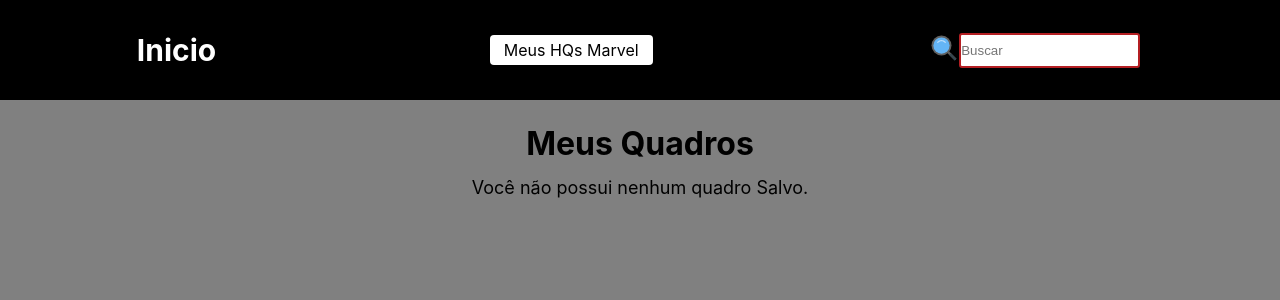
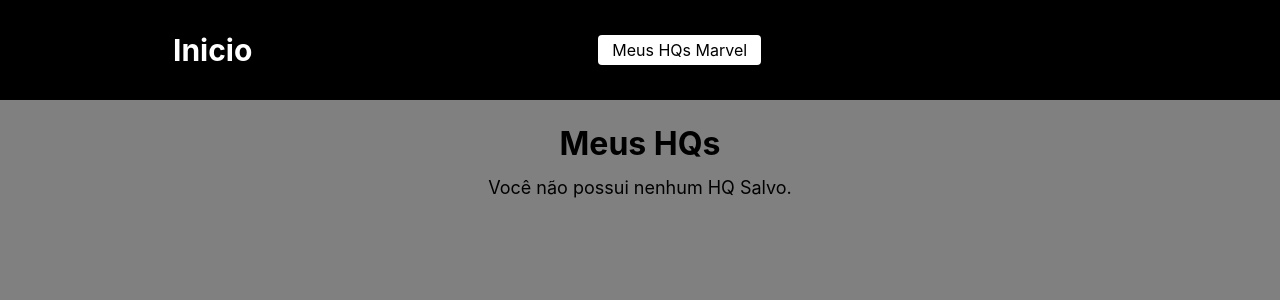
Before and after one commit to lucasx0/desafio, a React (Create React App) app in the folder marvel/: page /favoritos in a window 1280 px wide. Shown: the top 300 px of the page. Built offline with nearby package versions, Linux system fonts and the light colour scheme.

Commit message:
implementanto toast e finalizando o projeto.

```diff
--- a/marvel/package.json
+++ b/marvel/package.json
@@ -13,6 +13,7 @@
     "react-icons": "^4.7.1",
     "react-router-dom": "^6.8.1",
     "react-scripts": "5.0.1",
+    "react-toastify": "^9.1.1",
     "web-vitals": "^2.1.4"
   },
   "scripts": {
--- a/marvel/src/App.js
+++ b/marvel/src/App.js
@@ -1,10 +1,13 @@
 import React from 'react';
 import RoutesApp from './routes';
+import { ToastContainer } from 'react-toastify';
+import 'react-toastify/dist/ReactToastify.css';
 import './index.css';
 
 export default function App() {
   return (
     <div className="App">
+      <ToastContainer autoClose={3000} />
       <RoutesApp />
     </div>
   );
--- a/marvel/src/components/Header/header.css
+++ b/marvel/src/components/Header/header.css
@@ -23,15 +23,3 @@ header{
   color: #000000;
   border-radius: 4px;
 }
-
-.search{
-   height: 35px;
-   border-radius: 3px;
-   border: 2px solid #B41F23;
-}
-
-.icons{
-  display: flex;
-  flex-direction: row;
-  margin: 3px;
-}
--- a/marvel/src/components/Header/header.js
+++ b/marvel/src/components/Header/header.js
@@ -1,20 +1,7 @@
 import { Link } from 'react-router-dom';
 import './header.css';
-import { FcSearch } from 'react-icons/fc';
-import { useState } from 'react';
 
 export default function Header() {
-  const [url, setUrl] = useState(
-    'http://gateway.marvel.com/v1/public/characters?ts=1&apikey=2e1cdeec426ae323484f29024084c206&hash=d516513ba95b9407c7aca0f73b241f8a',
-  );
-  const [search, setSearch] = useState('');
-
-  const searchMarvel = () => {
-    setUrl(
-      `https://gateway.marvel.com:443/v1/public/characters?nameStartsWith=${search}&ts=1&apikey=2e1cdeec426ae323484f29024084c206&hash=d516513ba95b9407c7aca0f73b241f8a`,
-    );
-  };
-
   return (
     <header>
       <Link to="/" className="logo">
@@ -23,18 +10,7 @@ export default function Header() {
       <Link className="favoritos" to="favoritos">
         Meus HQs Marvel
       </Link>
-      <div className="search-bar">
-        <div className="icons">
-          <FcSearch size={30} className="bigIcon" />
-          <input
-            type="search"
-            placeholder="Buscar"
-            className="search"
-            onChange={(e) => setSearch(e.target.value)}
-            onKeyPress={searchMarvel}
-          />
-        </div>
-      </div>
+      <div className="search-bar"></div>
     </header>
   );
 }
--- a/marvel/src/pages/Favoritos/favoritos.js
+++ b/marvel/src/pages/Favoritos/favoritos.js
@@ -1,6 +1,6 @@
 import './favoritos.css';
 import { useEffect, useState } from 'react';
-
+import { toast } from 'react-toastify';
 export default function Favoritos() {
   const [quadros, setQuadros] = useState([]);
 
@@ -18,15 +18,13 @@ export default function Favoritos() {
 
     setQuadros(filtroQuadros);
     localStorage.setItem('@QuadrosMarvel', JSON.stringify(filtroQuadros));
-    alert('Filme removido com Sucesso');
+    toast.error('HQ removido com Sucesso');
   }
 
   return (
     <div className="meus-quadros">
-      <h1>Meus Quadros</h1>
-      {quadros.length === 0 && (
-        <span>Você não possui nenhum quadro Salvo.</span>
-      )}
+      <h1>Meus HQs</h1>
+      {quadros.length === 0 && <span>Você não possui nenhum HQ Salvo.</span>}
       <ul>
         {quadros.map((quadro) => {
           return (
--- a/marvel/src/pages/Quadros/quadros.js
+++ b/marvel/src/pages/Quadros/quadros.js
@@ -1,6 +1,7 @@
 import { useEffect, useState } from 'react';
 import { useNavigate, useParams } from 'react-router-dom';
 import { getCharacter } from '../../services/characterAPI';
+import { toast } from 'react-toastify';
 import './quadros.css';
 
 export default function Quadros() {
@@ -32,12 +33,12 @@ export default function Quadros() {
       (quadrosSalvos) => quadrosSalvos.name === quadros.name,
     );
     if (hasQuadros) {
-      alert('esse quadro está na sua lista!');
+      toast.warn('Esse HQ já está na sua lista!');
       return;
     }
     quadrosSalvos.push(quadros);
     localStorage.setItem('@QuadrosMarvel', JSON.stringify(quadrosSalvos));
-    alert('quadrinhos salvos com sucesso.');
+    toast.success('Filme salvo com Sucesso!');
   }
 
   return (
@@ -57,7 +58,7 @@ export default function Quadros() {
             rel="external"
             href={`https://youtube.com/results?search_query=${quadros.name} Marvel`}
           >
-            Quadros
+            Veja no Youtube
           </a>
         </button>
       </div>
```
Also changed, not shown: 1 other file (tests, documents, lock files or other folders).
